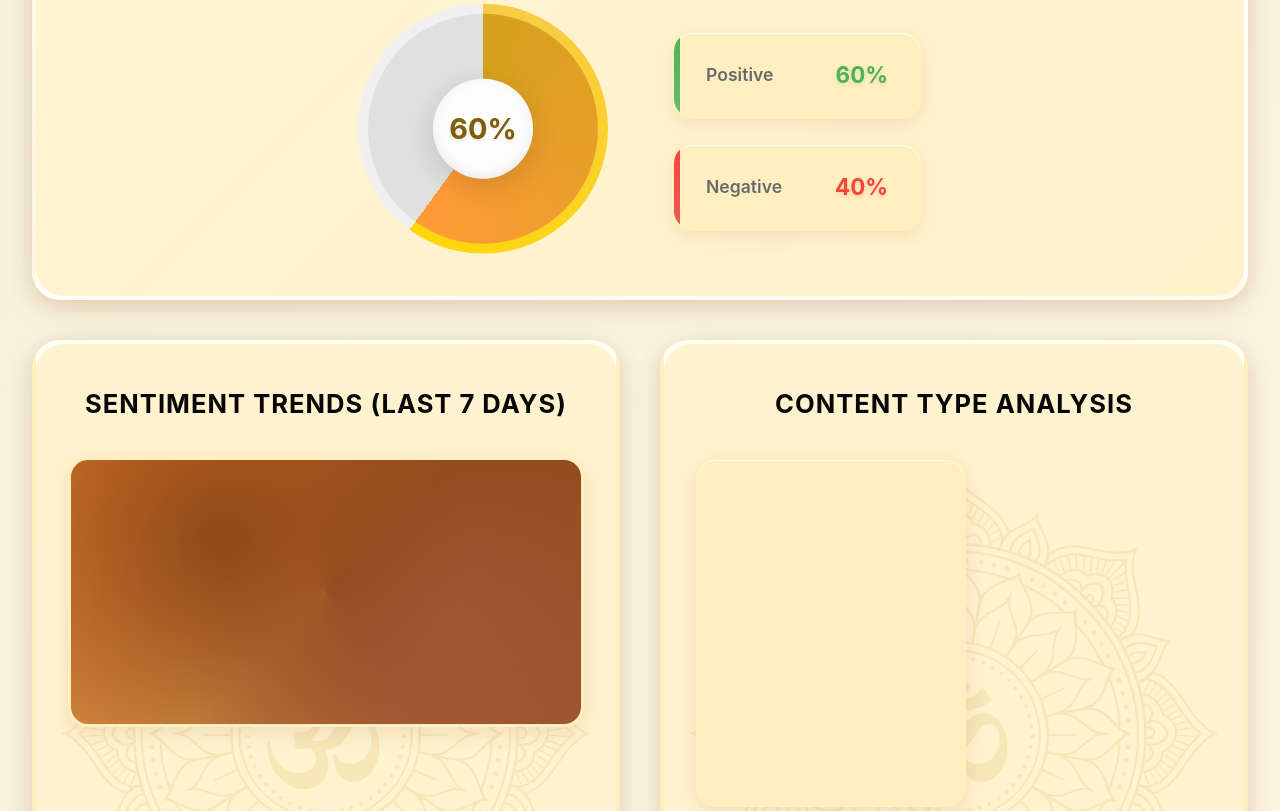
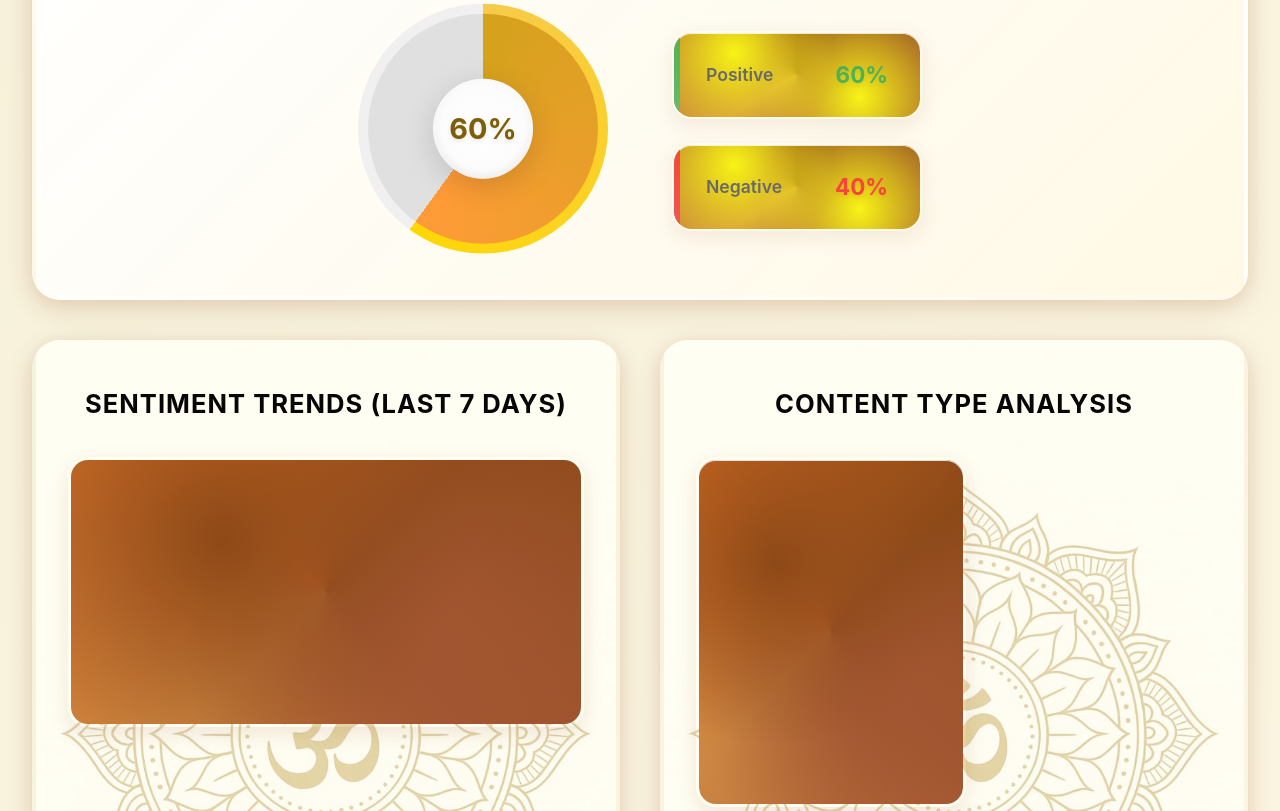
Before and after one commit to arpita13112006/manorakshak, a browser extension: page rgdass.html in a window 1280 px wide. Shown: the part 5689-6500 px from the top of the page. Drawn offline with Linux system fonts and the light colour scheme; files that its build step writes are made by us from their sources; files whose address does not match are found by name.

Commit message:
ui design

```diff
--- a/frontend/dashboard.css
+++ b/frontend/dashboard.css
@@ -9,7 +9,7 @@
             --danger: #f44336;
             --neutral: #9e9e9e;
             --background: linear-gradient(135deg, #fff8e6 0%, #f5f0d8 50%, #fff8e6 100%);
-            --card-bg: rgba(255, 255, 255, 0.95);
+            /* --card-bg: rgba(255, 255, 255, 0.95); */
             --text-primary: #333333;
             --text-secondary: #666666;
             --border: rgba(212, 160, 23, 0.3);
@@ -511,7 +511,7 @@
 
         /* Mandala Card Styles */
         .dashboard-section {
-            background: #FFEFBF;
+            /* background: #FFEFBF; */
             background-image: url('card.jpg');
             background-size: cover;
             background-position: center;
@@ -538,7 +538,7 @@
             left: 0;
             right: 0;
             bottom: 0;
-            background: rgba(255, 239, 191, 0.7);
+            /* background: rgba(255, 239, 191, 0.7); */
             border-radius: 28px;
             z-index: 0;
         }
@@ -549,7 +549,7 @@
                 0 8px 30px 0 rgba(160, 82, 45, 0.15),
                 inset 0 2px 6px rgba(255, 255, 255, 0.4);
             transform: translateY(-8px) scale(1.02);
-            background: #FFEFBF;
+            /* background: #FFEFBF; */
             opacity: 1;
         }
 
@@ -713,7 +713,7 @@
             gap: 1.5rem;
             padding: 1.5rem 2rem;
             border-radius: 20px;
-            background: #FFEFBF;
+            /* background: #FFEFBF; */
             box-shadow:
                 0 6px 20px rgba(139, 69, 19, 0.10),
                 inset 0 1px 0 rgba(255, 255, 255, 0.8);
@@ -732,8 +732,8 @@
             right: -2px;
             bottom: -2px;
             background:
-                radial-gradient(circle at 25% 25%, #8B4513 0%, transparent 50%),
-                radial-gradient(circle at 75% 75%, #A0522D 0%, transparent 50%),
+                radial-gradient(circle at 25% 25%, #f8f411 0%, transparent 50%),
+                radial-gradient(circle at 75% 75%, #f8f411 0%, transparent 50%),
                 conic-gradient(from 0deg,
                     #8B4513 0deg,
                     #A0522D 120deg,
@@ -794,7 +794,7 @@
 
         /* Enhanced Chart Containers */
         .chart-container {
-            background: #FFEFBF;
+            /* background: #FFEFBF; */
             border-radius: 20px;
             padding: 2rem;
             box-shadow:
--- a/frontend/popup.css
+++ b/frontend/popup.css
@@ -36,6 +36,7 @@ body {
 .card {
   width: var(--card-w);
   height: 450px;
+  background: url("./mandala.jpg") no-repeat center center;
   background-color: cornsilk;
   backdrop-filter: blur(6px);
   border-radius: 18px;
```
Also changed, not shown: frontend/analyse.html (+0 -1 lines), frontend/content.html (+0 -1 lines), frontend/dashboard.html (+1 -1 lines), frontend/design.jpg, frontend/mandala.jpg, frontend/style.css (line endings or trailing spaces).
